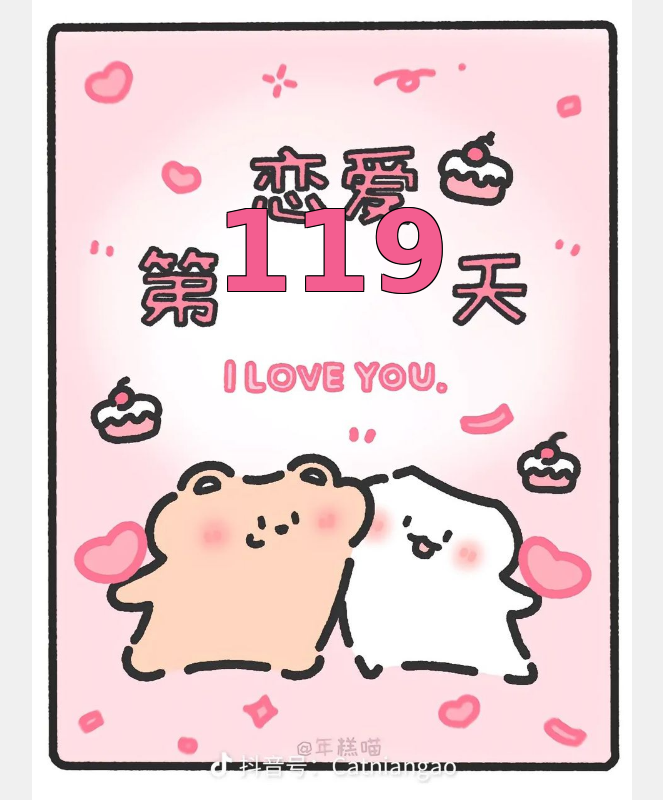
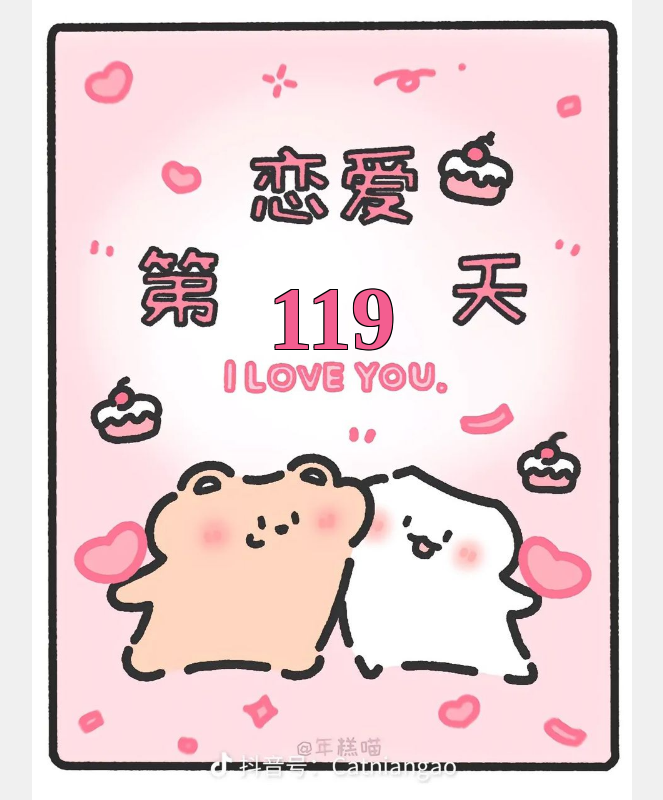
Before and after one commit to ashleyfungg-sketch/days-counter, a plain HTML site: page index.html in a window 1280 px wide. Shown: the whole page, without its empty margins (308-971 px from the left). Drawn offline with Linux system fonts and the light colour scheme.

Commit message:
Update index.html

```diff
--- a/index.html
+++ b/index.html
@@ -16,7 +16,7 @@
             background-size: contain;
             background-repeat: no-repeat;
             background-position: center;
-            font-family: 'Apple Chancery', cursive; /* Font style */
+            font-family: 'Arial' sans-serif; /* Font style */
         }
 
         .container {
@@ -25,14 +25,14 @@
             justify-content: center;
             align-items: center;
             color: #f35e90; /* Pink color */
-            font-size: 7em; /* Font size */
+            font-size: 5.5em; /* Font size */
             font-weight: bold;
             /* Remove text shadow */
         }
 
         #days-counter {
             position: absolute;
-            top: calc(10% - 1.9em); /* Adjust vertical position */
+            top: calc(10% - 1.5em); /* Adjust vertical position */
             /* Add text outline effect */
             color: #f35e90;
             text-shadow:
```
